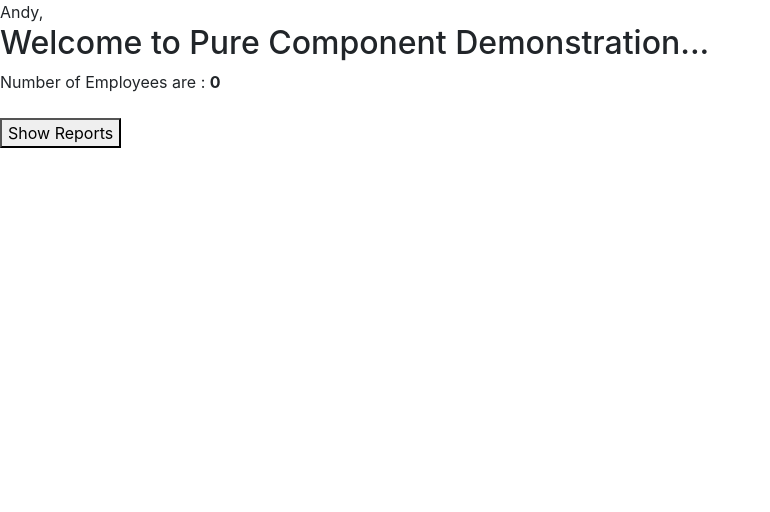
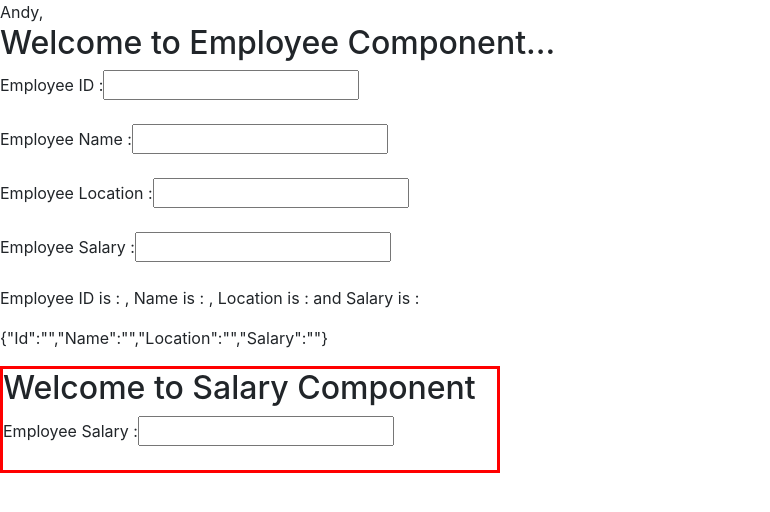
Before and after one commit to ZhiningZhang/demo-project, a React (Create React App) app: page / in a window 1280 px wide. Shown: the top 512 px of the page, without its empty margins (0-770 px from the left). Built offline with nearby package versions, Linux system fonts and the light colour scheme; no server answers.

Commit message:
done 29 useState

```diff
--- /dev/null
+++ b/src/HookuseStateEx/NewEmployee.js
@@ -0,0 +1,76 @@
+import React, { useState } from "react";
+import SalaryComponent from './SalaryComponent';
+
+function NewEmployee() {
+  const [employee, setEmployeeData] = useState({
+    Id: "",
+    Name: "",
+    Location: "",
+    Salary: "",
+  });
+
+  function changeEmployeeInfo(e) {
+    setEmployeeData({ ...employee, [e.target.name]: e.target.value });
+  }
+  return (
+    <div>
+      <h2>Welcome to Employee Component...</h2>
+      <p>
+        <label>
+          Employee ID :
+          <input
+            type="text"
+            name="Id"
+            value={employee.Id}
+            onChange={changeEmployeeInfo}
+          ></input>
+        </label>
+      </p>
+      <p>
+        <label>
+          Employee Name :
+          <input
+            type="text"
+            name="Name"
+            value={employee.Name}
+            onChange={changeEmployeeInfo}
+          ></input>
+        </label>
+      </p>
+      <p>
+        <label>
+          Employee Location :
+          <input
+            type="text"
+            name="Location"
+            value={employee.Location}
+            onChange={changeEmployeeInfo}
+          ></input>
+        </label>
+      </p>
+      <p>
+        <label>
+          Employee Salary :
+          <input
+            type="text"
+            name="Salary"
+            value={employee.Salary}
+            onChange={changeEmployeeInfo}
+          ></input>
+        </label>
+      </p>
+      <p>
+        Employee ID is : <b>{employee.Id}</b>, Name is : <b>{employee.Name}</b>{" "}
+        , Location is : <b>{employee.Location}</b> and Salary is :{" "}
+        <b>{employee.Salary}</b>
+      </p>
+      <p>
+          {JSON.stringify(employee)}
+      </p>
+      <SalaryComponent onSalaryChange={changeEmployeeInfo} salary={employee.Salary}></SalaryComponent>
+
+    </div>
+  );
+}
+
+export default NewEmployee;
--- /dev/null
+++ b/src/HookuseStateEx/SalaryComponent.js
@@ -0,0 +1,27 @@
+import React from "react";
+
+const SalaryComponent = ({ onSalaryChange, salary }) => {
+  function changeSalary(e) {
+    onSalaryChange(e);
+  }
+
+  return (
+    <div style={{ border: "3px solid red", width: "500px" }}>
+      <h2>Welcome to Salary Component</h2>
+
+      <p>
+        <label>
+          Employee Salary :
+          <input
+            type="text"
+            name="Salary"
+            value={salary}
+            onChange={changeSalary}
+          ></input>
+        </label>
+      </p>
+    </div>
+  );
+};
+
+export default SalaryComponent;
--- a/src/PureComponentsEx/ChangeDetection.js
+++ b/src/PureComponentsEx/ChangeDetection.js
@@ -1,6 +1,7 @@
 import React from "react";
 import ReactDOM from "react-dom";
 import Reports from "./Reports";
+
 
 //componentWillUnmount
 //https://www.youtube.com/watch?v=sfHnY2oSe9c&list=PL6n9fhu94yhVpO8VBlUXbxKUuG-n2b1bL&index=26
--- a/src/index.js
+++ b/src/index.js
@@ -38,13 +38,15 @@ import Reports from "./PureComponentsEx/Reports";
 
 import Employee2 from "./LifecycleEx/Employee";
 
+import NewEmployee from "./HookuseStateEx/NewEmployee";
+
 
 
 //import * as serviceWorker from './serviceWorker';
 
 ReactDOM.render(
   <div>
-    <ChangeDetection/>
+    <NewEmployee/>
   </div>,
   document.getElementById("root")
 );
```
